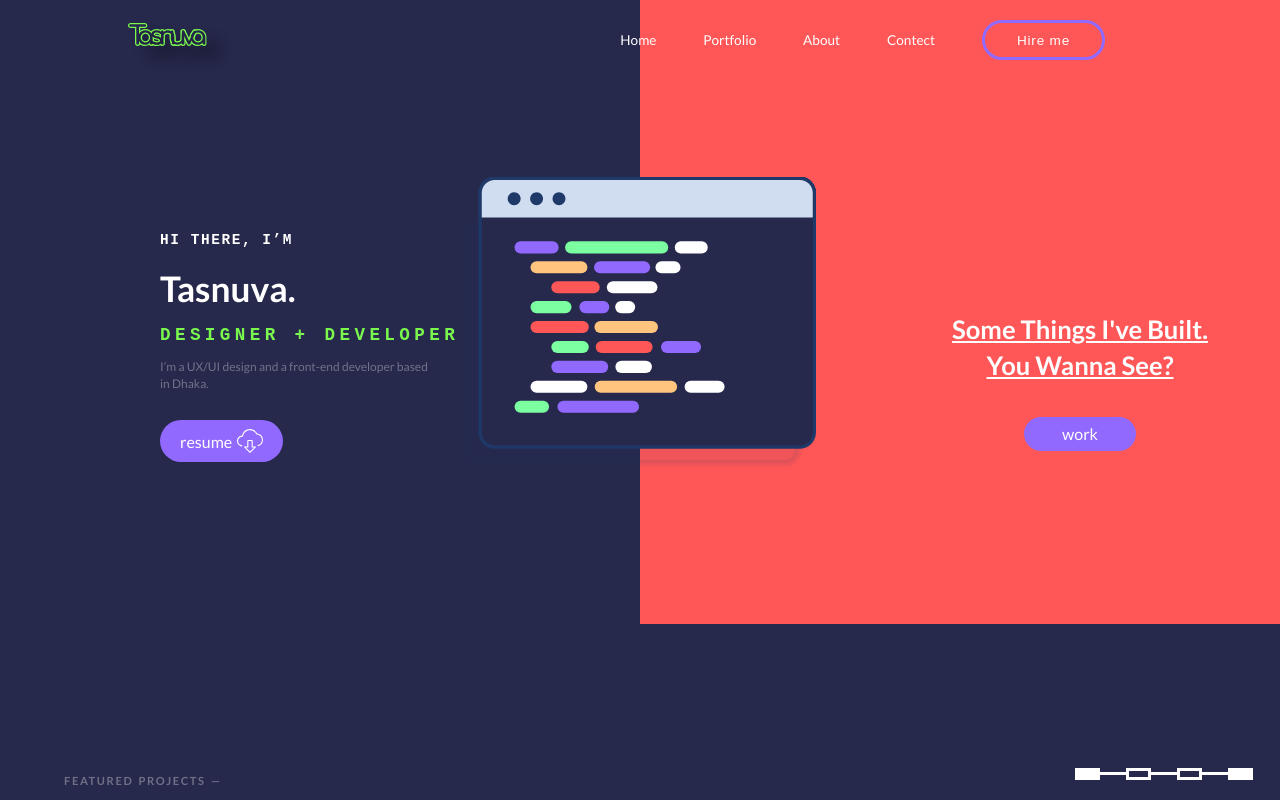
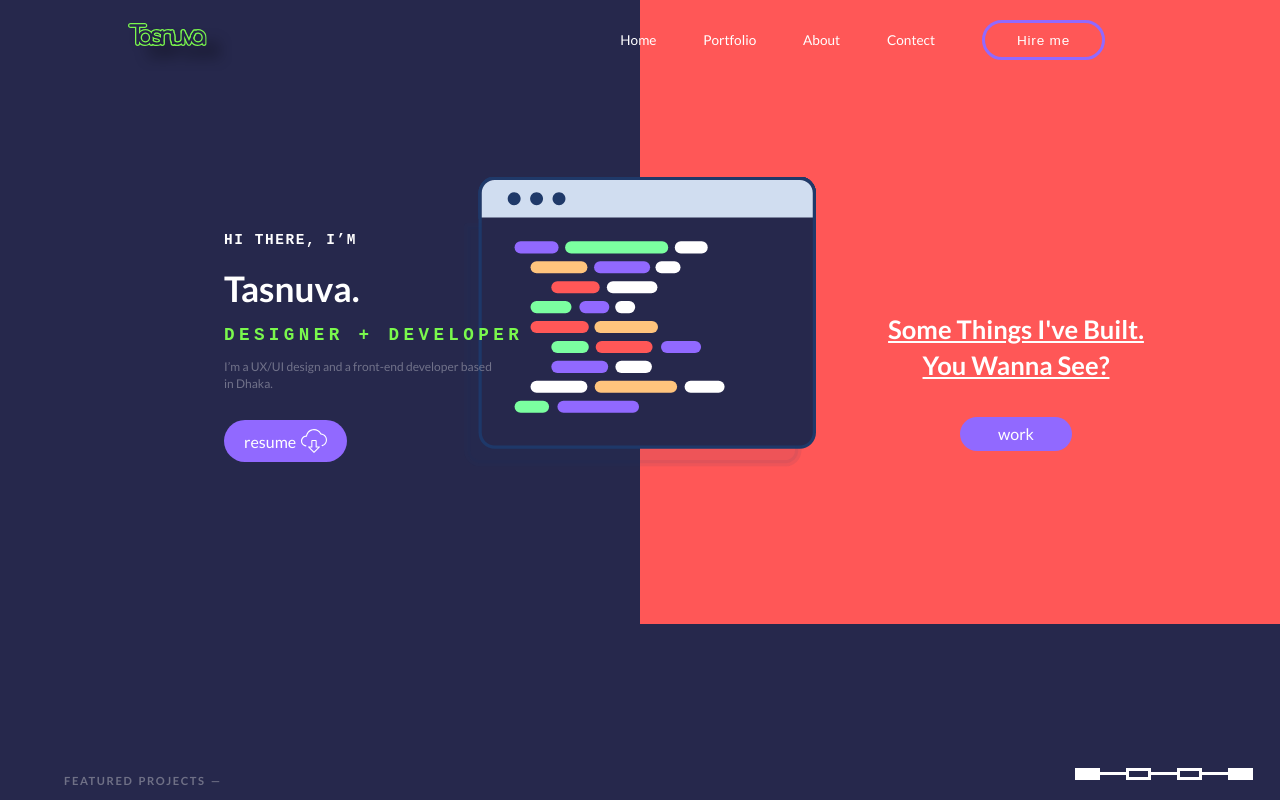
Before and after one commit to tasnuva1/tasnuva, a React (Create React App) app: page / in a window 1280 px wide. Shown: the top 800 px of the page. Built offline with nearby package versions, Linux system fonts and the light colour scheme; a web font is replaced by a local one.

Commit message:
testing responsiveness

```diff
--- a/src/Components/MainContent/MainContent.scss
+++ b/src/Components/MainContent/MainContent.scss
@@ -93,55 +93,13 @@
 
 ///////////////////////////// brackpoin /////////////////////////////
 
-// @media (min-width: 100px) {
-//   .main-contant {
-//     height: 55rem;
-//   }
-// }
+@media (min-width: 400px) {
+  .main-container .main-contant {
+    width: 90%;
+  }
+}
 
-// @media (min-width: 200px) {
-//   .main-contant {
-//     height: 1.8px;
-//   }
-// }
-
-// @media (min-width: 300px) {
-//   .main-contant {
-//     height: 2.2px;
-//   }
-// }
-
-// @media (min-width: 400px) {
-//   .main-contant {
-//     height: 3px;
-//   }
-// }
-
-// @media (min-width: 500px) {
-//   .main-contant {
-//     height: 3.5px;
-//   }
-// }
-
-// @media (min-width: 600px) {
-//   .main-contant {
-//     height: 4.4px;
-//   }
-// }
-
-// @media (min-width: 700px) {
-//   .main-contant {
-//     height: 5.2px;
-//   }
-// }
-
-// @media (min-width: 800px) {
-//   .main-contant {
-//     height: 5px;
-//   }
-// }
-
-@media (min-width: 400px) {
+@media (min-width: 600px) {
   .main-container .main-contant {
     width: 90%;
   }
@@ -150,6 +108,12 @@
 @media (min-width: 702px) {
   .main-container .main-contant {
     width: 90%;
+  }
+}
+
+@media (min-width: 902px) {
+  .main-container .main-contant {
+    width: 80%;
   }
 }
 
@@ -176,3 +140,9 @@
     top: 42rem;
   }
 }
+
+@media (min-width: 1166px) {
+  .main-container .main-contant {
+    width: 80%;
+  }
+}
--- a/src/Components/Other/OtherProject1/OtherProject1.scss
+++ b/src/Components/Other/OtherProject1/OtherProject1.scss
@@ -66,7 +66,8 @@
 .tap2 {
   display: grid;
   grid-row-gap: 1rem;
-  height: 77vh;
+  // height: 77vh;
+  // height: 70%;
   // height: 80%;
   overflow: auto;
 }
--- a/src/Components/Tab1/Tab.scss
+++ b/src/Components/Tab1/Tab.scss
@@ -1,5 +1,5 @@
 .tab1 {
-  font-family: "Lato", sans-serif;
+  font-family: 'Lato', sans-serif;
   font-style: normal;
   font-weight: 400;
   font-size: 2rem;
@@ -23,7 +23,7 @@ h3 {
 }
 
 .tab1::before {
-  content: "";
+  content: '';
   position: absolute;
   left: 0;
   width: 100%;
--- a/src/Components/WebDev/Project1/Project1.scss
+++ b/src/Components/WebDev/Project1/Project1.scss
@@ -38,7 +38,8 @@
       display: grid;
       grid-row-gap: 1rem;
       height: 80vh;
-      width: 34.3rem; ////// tap2
+      // width: 34.3rem; ////// tap2
+      width: 30vw; ////// tap2
       overflow: auto;
     }
   }
--- a/src/Pages/OnTheWeb/OnTheWeb.scss
+++ b/src/Pages/OnTheWeb/OnTheWeb.scss
@@ -22,9 +22,3 @@
     }
   }
 }
-
-@media (min-width: 600px) {
-  .main-container .main-contant {
-    width: 90%;
-  }
-}
```
